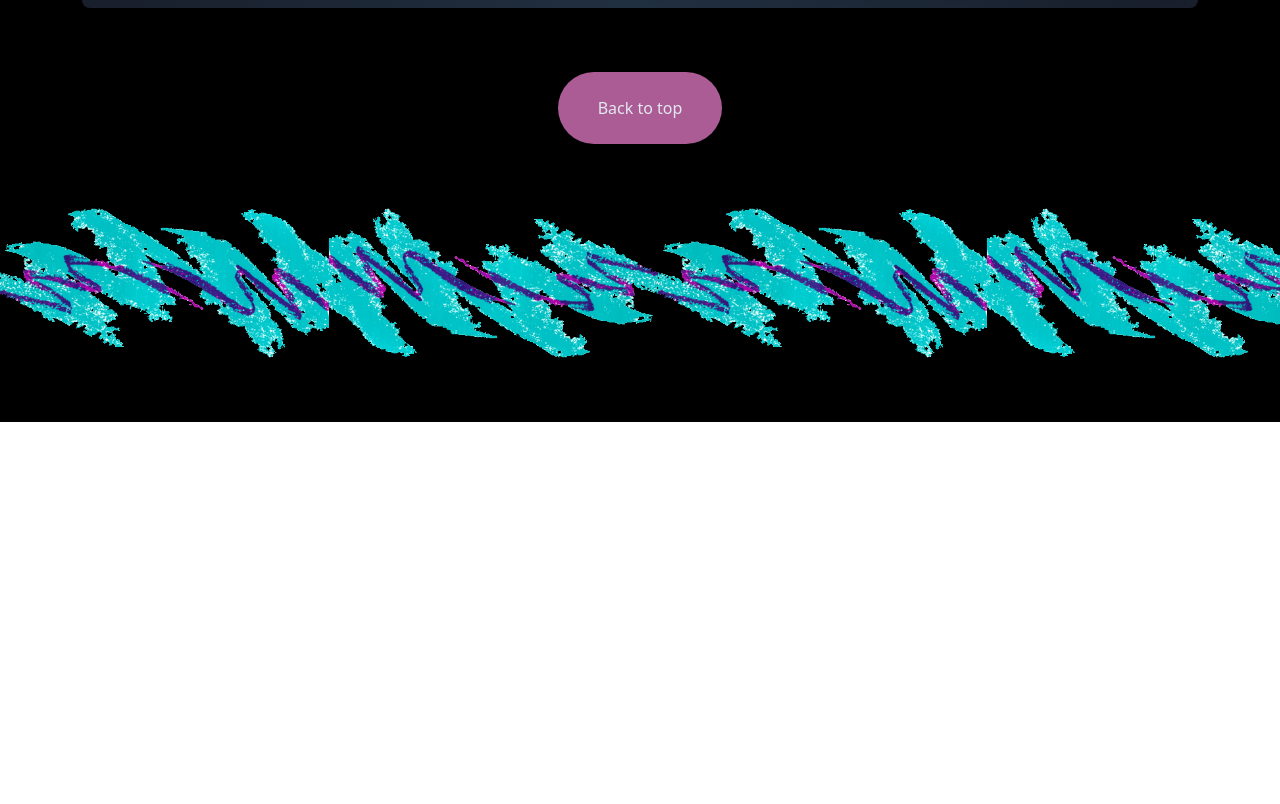
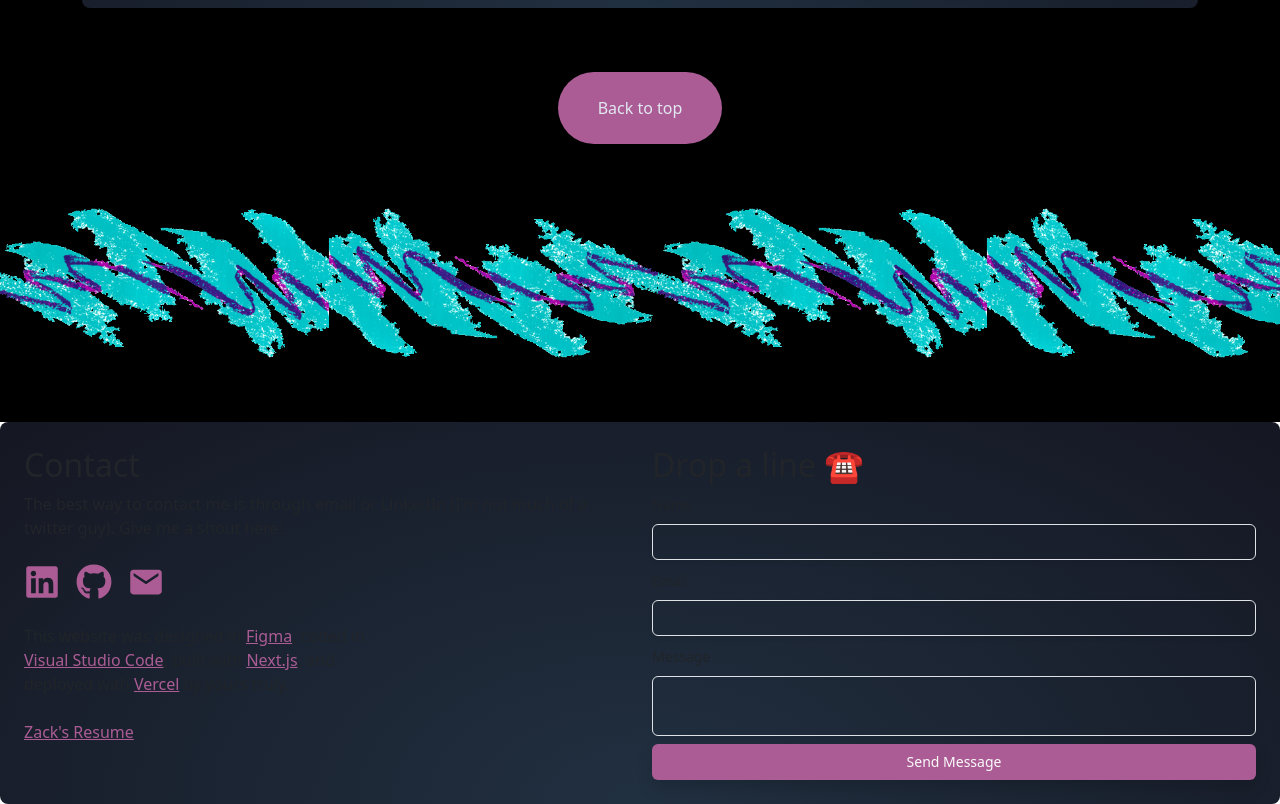
Before and after one commit to zackhanni/zachary.works, a Next.js app: page / in a window 1280 px wide. Shown: the part 4830-5634 px from the top of the page. Before the commit the page ends 5252 px from the top, so only its background shows below. Built offline with nearby package versions, Linux system fonts and the light colour scheme.

Commit message:
moved contact component to main homepage

```diff
--- a/app/page.tsx
+++ b/app/page.tsx
@@ -3,6 +3,8 @@ import Hero from "./components/Hero";
 import Projects from "./components/Projects";
 import Experience from "./components/Experience";
 import HeroButtons from "./components/HeroButtons";
+import Contact from "./components/Contact";
+import Footer from "./components/Footer";
 
 export default function Home() {
   return (
@@ -12,6 +14,7 @@ export default function Home() {
       <Experience />
       <Projects />
       <About />
+      <Contact />
     </main>
   );
 }
```
